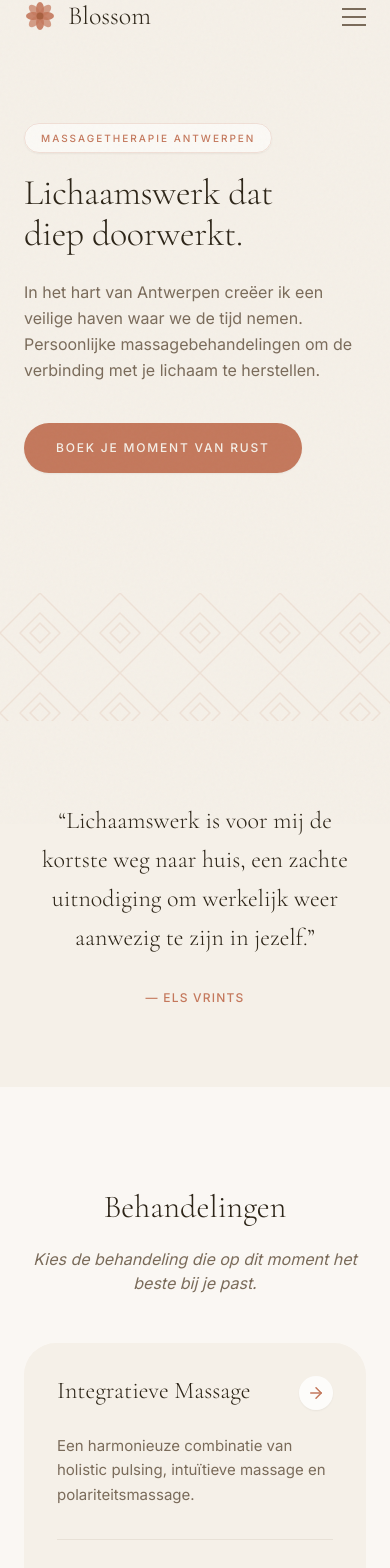
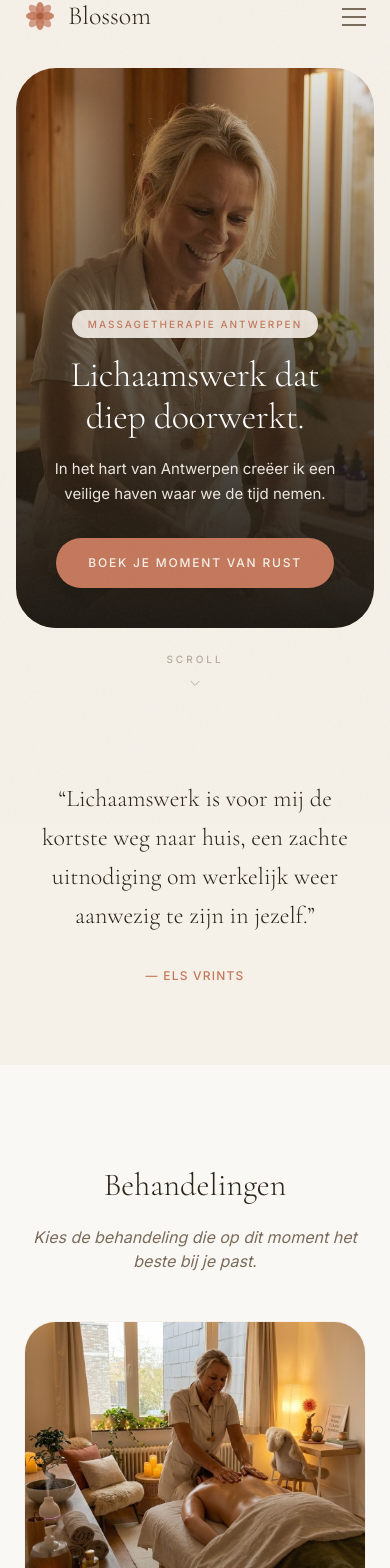
Before and after one commit to Finnjennen123/Blossom, a Next.js app: page / in a window 390 px wide. Shown: the part 20-1588 px from the top of the page. Built offline with nearby package versions, Linux system fonts and the light colour scheme.

Commit message:
feat: add customer reviews and enhanced contact section with booking CTA

```diff
--- a/next.config.ts
+++ b/next.config.ts
@@ -1,4 +1,5 @@
 import type { NextConfig } from "next";
+import path from "path";
 
 const nextConfig: NextConfig = {
   images: {
@@ -9,6 +10,7 @@ const nextConfig: NextConfig = {
       },
     ],
   },
+  outputFileTracingRoot: path.join(__dirname, './'),
 };
 
 export default nextConfig;
--- a/src/app/globals.css
+++ b/src/app/globals.css
@@ -68,3 +68,11 @@ body::after {
   opacity: 0;
   transform: translateY(30px);
 }
+
+@keyframes scroll-hint {
+  0%, 100% { transform: translateY(0); opacity: 0.5; }
+  50% { transform: translateY(6px); opacity: 0.9; }
+}
+.animate-scroll-hint {
+  animation: scroll-hint 2.2s ease-in-out infinite;
+}
--- a/src/app/layout.tsx
+++ b/src/app/layout.tsx
@@ -51,7 +51,7 @@ export default function RootLayout({
     "image": "https://blossom-massage.be/images/els/Els-main%20picture.jpg.avif",
     "@id": "https://blossom-massage.be",
     "url": "https://blossom-massage.be",
-    "telephone": siteConfig.business.phone,
+    ...(siteConfig.business.phone ? { "telephone": siteConfig.business.phone } : {}),
     "address": {
       "@type": "PostalAddress",
       "streetAddress": siteConfig.business.address,
@@ -61,8 +61,8 @@ export default function RootLayout({
     },
     "geo": {
       "@type": "GeoCoordinates",
-      "latitude": 51.1987654,
-      "longitude": 4.4012345
+      "latitude": 51.2089,
+      "longitude": 4.4023
     },
     "openingHoursSpecification": siteConfig.business.hours.map(h => ({
       "@type": "OpeningHoursSpecification",
--- a/src/app/over-els/page.tsx
+++ b/src/app/over-els/page.tsx
@@ -48,7 +48,7 @@ export default function AboutPage() {
           </p>
           <div className="text-clay text-base md:text-[18px] leading-relaxed max-w-[520px] space-y-6">
             <p>
-              Mijn reis in de world van massage begon vanuit een diep verlangen naar vertraging. In een wereld die altijd &apos;aan&apos; staat, zag ik hoe we het contact met ons eigen lichaam langzaam verliezen.
+              Mijn reis in de wereld van massage begon vanuit een diep verlangen naar vertraging. In een wereld die altijd &apos;aan&apos; staat, zag ik hoe we het contact met ons eigen lichaam langzaam verliezen.
             </p>
             <p>
               Doorheen de jaren heb ik me verdiept in integratieve massage, holistic pulsing, lomi lomi, crystal healing en polariteitsmassage. Wat begon als een persoonlijke zoektocht naar rust, groeide uit tot een passie om anderen te begeleiden naar diezelfde plek van verstilling.
--- a/src/app/page.tsx
+++ b/src/app/page.tsx
@@ -16,33 +16,60 @@ export default function Home() {
 
   return (
     <div className="pt-[72px] overflow-x-hidden w-full">
-      {/* Hero Section */}
-      <section className="relative px-6 md:px-12 pt-4 md:pt-10 pb-20 md:pb-32 max-w-[1200px] mx-auto grid grid-cols-1 md:grid-cols-[55%_45%] gap-8 lg:gap-20 items-center overflow-hidden md:overflow-visible min-h-[500px] md:min-h-0 rounded-[2.5rem] md:rounded-none mx-4 md:mx-auto mt-4 md:mt-0">
-        {/* Mobile background image and frosted glass */}
-        <div className="absolute inset-0 md:hidden -z-20">
+      {/* Mobile Hero — editorial image with overlay */}
+      <section className="md:hidden relative isolate mx-4 mt-4 rounded-[2.5rem] overflow-hidden min-h-[560px] flex items-end">
         <Image
           src={elsInActieImg}
-            alt="Achtergrond sfeerbeeld"
+          alt={`${business.owner} in actie tijdens een massagebehandeling`}
           fill
           className="object-cover"
           priority
         />
-        </div>
-        <div className="absolute inset-0 md:hidden bg-white/70 backdrop-blur-md -z-10" />
-
-        <div className="absolute top-0 left-0 w-[500px] h-[500px] bg-terracotta/5 rounded-full blur-3xl -z-10 pointer-events-none hidden md:block" />
-
-        <ScrollReveal stagger className="order-2 md:order-1 relative z-10 py-10 md:py-0">
-          <div className="inline-block mb-6">
-             <span className="bg-white/60 text-terracotta text-[10px] md:text-[11px] font-medium uppercase tracking-[0.2em] px-4 py-2 rounded-full border border-terracotta/20 shadow-sm">
+        <div className="absolute inset-0 bg-gradient-to-t from-night-earth via-dark-earth/70 to-dark-earth/10" />
+        <ScrollReveal stagger className="relative z-10 w-full text-center px-6 pb-10 pt-36">
+          <div className="inline-block mb-5">
+            <span className="bg-plaster/90 text-terracotta text-[10px] font-medium uppercase tracking-[0.2em] px-4 py-2 rounded-full shadow-sm backdrop-blur-sm">
               Massagetherapie Antwerpen
             </span>
           </div>
-          <h1 className="text-[clamp(36px,5.5vw,72px)] leading-[1.15] tracking-[-0.01em] mb-6 md:mb-8 font-serif text-dark-earth max-w-[600px]">
+          <h1 className="text-[36px] leading-[1.15] tracking-[-0.01em] mb-5 font-serif !text-white drop-shadow-[0_2px_12px_rgba(0,0,0,0.35)]">
             Lichaamswerk dat<br />
             diep doorwerkt.
           </h1>
-          <p className="text-clay text-base md:text-[18px] max-w-[440px] leading-relaxed mb-10">
+          <p className="text-plaster/95 text-[15px] leading-relaxed mb-8 max-w-[340px] mx-auto drop-shadow-[0_1px_6px_rgba(0,0,0,0.3)]">
+            In het hart van Antwerpen creëer ik een veilige haven waar we de tijd nemen.
+          </p>
+          <Link href="/boek" className="btn-primary inline-block">
+            Boek je moment van rust
+          </Link>
+        </ScrollReveal>
+      </section>
+
+      {/* Mobile scroll indicator */}
+      <div className="md:hidden flex justify-center pt-6 pb-2">
+        <div className="flex flex-col items-center gap-2 text-clay animate-scroll-hint">
+          <span className="text-[10px] font-medium uppercase tracking-[0.3em]">Scroll</span>
+          <svg width="16" height="16" viewBox="0 0 24 24" fill="none" stroke="currentColor" strokeWidth="1.5" strokeLinecap="round" strokeLinejoin="round">
+            <polyline points="6 9 12 15 18 9" />
+          </svg>
+        </div>
+      </div>
+
+      {/* Desktop Hero */}
+      <section className="hidden md:grid relative px-12 pt-10 pb-32 max-w-[1200px] mx-auto grid-cols-[55%_45%] gap-8 lg:gap-20 items-center">
+        <div className="absolute top-0 left-0 w-[500px] h-[500px] bg-terracotta/5 rounded-full blur-3xl -z-10 pointer-events-none" />
+
+        <ScrollReveal stagger className="relative z-10">
+          <div className="inline-block mb-6">
+             <span className="bg-white/60 text-terracotta text-[11px] font-medium uppercase tracking-[0.2em] px-4 py-2 rounded-full border border-terracotta/20 shadow-sm">
+               Massagetherapie Antwerpen
+             </span>
+          </div>
+          <h1 className="text-[clamp(36px,5.5vw,72px)] leading-[1.15] tracking-[-0.01em] mb-8 font-serif text-dark-earth max-w-[600px]">
+            Lichaamswerk dat<br />
+            diep doorwerkt.
+          </h1>
+          <p className="text-clay text-[18px] max-w-[440px] leading-relaxed mb-10">
             In het hart van Antwerpen creëer ik een veilige haven waar we de tijd nemen. Persoonlijke massagebehandelingen om de verbinding met je lichaam te herstellen.
           </p>
           <Link href="/boek" className="btn-primary inline-block">
@@ -50,7 +77,7 @@ export default function Home() {
           </Link>
         </ScrollReveal>
 
-        <ScrollReveal className="hidden md:block relative max-w-[400px] md:max-w-none mx-auto md:mx-0 order-1 md:order-2 mb-8 md:mb-0">
+        <ScrollReveal className="relative">
           <div className="absolute inset-0 bg-terracotta/5 translate-x-4 translate-y-4 rounded-t-full rounded-b-md -z-10" />
           <ArchImage
             src={elsInActieImg}
@@ -61,7 +88,7 @@ export default function Home() {
       </section>
 
       {/* Moroccan Divider */}
-      <MoroccanPattern variant="divider" opacity={12} />
+      <MoroccanPattern variant="divider" opacity={12} className="hidden md:block" />
 
       {/* Philosophy Quote */}
       <section className="py-20 md:py-24 px-6 md:px-12 text-center max-w-[1000px] mx-auto relative">
@@ -85,14 +112,25 @@ export default function Home() {
              </div>
           </ScrollReveal>
 
-          <div className="grid grid-cols-1 md:grid-cols-2 lg:grid-cols-4 gap-6">
+          <div className="grid grid-cols-1 md:grid-cols-2 lg:grid-cols-4 gap-6 items-start">
             {services.map((service, index) => (
               <ScrollReveal key={service.id} delay={index * 0.1}>
                 <Link
                   href={`/behandelingen/${service.slug}`}
-                  className="group block h-full bg-plaster rounded-[2rem] p-8 transition-all duration-500 hover:bg-white hover:shadow-xl hover:-translate-y-2 border border-transparent hover:border-sandstone/30 relative overflow-hidden"
+                  className="group flex flex-col h-full bg-plaster rounded-[2rem] transition-all duration-500 hover:bg-white hover:shadow-xl hover:-translate-y-2 border border-transparent hover:border-sandstone/30 relative overflow-hidden"
                 >
-                  <div className="relative z-10 flex flex-col h-full">
+                  <div className="relative aspect-[4/3] overflow-hidden">
+                    <Image
+                      src={service.image}
+                      alt={service.name}
+                      fill
+                      className="object-cover transition-transform duration-700 group-hover:scale-105"
+                      sizes="(max-width: 768px) 100vw, (max-width: 1024px) 50vw, 25vw"
+                      placeholder="blur"
+                    />
+                    <div className="absolute inset-0 bg-gradient-to-t from-dark-earth/20 via-transparent to-transparent" />
+                  </div>
+                  <div className="relative z-10 flex flex-col flex-1 p-8">
                     <div className="flex justify-between items-start mb-6">
                        <h3 className="text-[24px] font-serif text-dark-earth leading-tight">{service.name}</h3>
                        <div className="bg-white/80 p-2 rounded-full shadow-sm text-terracotta transition-transform duration-300 group-hover:translate-x-1 group-hover:-translate-y-1">
@@ -105,23 +143,28 @@ export default function Home() {
                     </p>
 
                     <div className="pt-6 border-t border-sandstone/40">
+                      {service.options ? (
+                        <>
                           <div className="flex items-center justify-between mb-2">
                             <span className="text-[11px] font-medium uppercase tracking-[0.15em] text-clay/60">Vanaf</span>
                             <span className="text-[18px] font-serif text-terracotta">&euro;{service.price}</span>
                           </div>
                           <div className="flex flex-wrap gap-2">
-                         {service.options ? (
-                           service.options.map(opt => (
+                            {service.options.map(opt => (
                               <span key={opt.slug} className="text-[10px] font-medium uppercase tracking-[0.1em] text-clay/80 bg-white/50 px-2.5 py-1 rounded-full border border-sandstone/20 shadow-sm">
                                 {opt.duration}
                               </span>
-                           ))
+                            ))}
+                          </div>
+                        </>
                       ) : (
+                        <div className="flex items-center justify-between">
                           <span className="text-[10px] font-medium uppercase tracking-[0.1em] text-clay/80 bg-white/50 px-2.5 py-1 rounded-full border border-sandstone/20 shadow-sm">
                             {service.duration}
                           </span>
+                          <span className="text-[18px] font-serif text-terracotta">&euro;{service.price}</span>
+                        </div>
                       )}
-                      </div>
                     </div>
                   </div>
                 </Link>
@@ -167,6 +210,61 @@ export default function Home() {
         </div>
       </section>
 
+      {/* Testimonials */}
+      <section className="py-24 md:py-32 px-6 md:px-12 relative">
+        <div className="max-w-[1200px] mx-auto">
+          <ScrollReveal>
+            <div className="text-center mb-12 md:mb-20">
+              <h2 className="text-[clamp(32px,5vw,56px)] font-serif text-dark-earth mb-4">Wat klanten zeggen</h2>
+              <p className="text-clay max-w-[500px] mx-auto italic">Ervaringen van mensen die de tijd namen voor zichzelf.</p>
+            </div>
+          </ScrollReveal>
+
+          <div className="grid grid-cols-1 md:grid-cols-3 gap-6 md:gap-8">
+            {[
+              {
+                quote: "Ik ging naar Els met chronische schouderpijn. Na drie sessies voelt mijn lichaam lichter dan in jaren. Haar rust werkt aanstekelijk.",
+                name: "Gert De ceuster",
+                location: "Antwerpen",
+                color: "bg-clay",
+              },
+              {
+                quote: "De eerste massage waar ik écht heb kunnen loslaten. Els voelt meteen aan waar het vastzit en neemt alle tijd voor je.",
+                name: "Maia Elien",
+                location: "Berchem",
+                color: "bg-terracotta",
+              },
+              {
+                quote: "Na een burn-out ben ik bij Els terechtgekomen. De holistic pulsing-sessies hebben me geholpen om weer in mijn lichaam te landen.",
+                name: "Bo debisschop",
+                location: "Antwerpen",
+                color: "bg-burnt-sienna",
+              },
+            ].map((t, i) => (
+              <ScrollReveal key={i} delay={i * 0.1}>
+                <figure className="h-full flex flex-col bg-white/70 rounded-[2rem] p-8 md:p-10 border border-sandstone/20 shadow-sm">
+                  <svg width="28" height="28" viewBox="0 0 24 24" fill="none" className="text-terracotta/60 mb-5 shrink-0" aria-hidden="true">
+                    <path d="M7 7h4v4H7v3a3 3 0 0 0 3 3h1v2h-1a5 5 0 0 1-5-5V9a2 2 0 0 1 2-2Zm10 0h4v4h-4v3a3 3 0 0 0 3 3h1v2h-1a5 5 0 0 1-5-5V9a2 2 0 0 1 2-2Z" fill="currentColor" />
+                  </svg>
+                  <blockquote className="font-serif text-[20px] md:text-[22px] leading-snug text-dark-earth mb-8 flex-grow">
+                    &ldquo;{t.quote}&rdquo;
+                  </blockquote>
+                  <figcaption className="pt-6 border-t border-sandstone/30 flex items-center gap-4">
+                    <div className={`w-10 h-10 rounded-full flex items-center justify-center text-white font-medium ${t.color}`}>
+                      {t.name.charAt(0)}
+                    </div>
+                    <div>
+                      <p className="text-[15px] font-medium text-dark-earth">{t.name}</p>
+                      <p className="text-[12px] uppercase tracking-[0.15em] text-clay/70 mt-1">{t.location}</p>
+                    </div>
+                  </figcaption>
+                </figure>
+              </ScrollReveal>
+            ))}
+          </div>
+        </div>
+      </section>
+
       {/* About Preview */}
       <section className="py-24 md:py-32 px-6 md:px-12 max-w-[1200px] mx-auto">
         <div className="grid grid-cols-1 md:grid-cols-[45%_55%] gap-12 md:gap-16 lg:gap-24 items-center">
@@ -194,17 +292,29 @@ export default function Home() {
       </section>
 
       {/* Location Section */}
-      <section className="py-24 md:py-32 px-6 md:px-12 bg-white/50 relative overflow-hidden">
+      <section id="contact" className="py-24 md:py-32 px-6 md:px-12 bg-white/50 relative overflow-hidden scroll-mt-24">
         <div className="max-w-[1200px] mx-auto bg-warm-sand rounded-[2rem] md:rounded-[3rem] p-8 md:p-20 relative overflow-hidden shadow-sm">
            <MoroccanPattern variant="background" opacity={4} className="absolute inset-0" />
            <div className="grid grid-cols-1 md:grid-cols-2 gap-12 md:gap-24 relative z-10">
               <ScrollReveal stagger>
-                <h2 className="text-[clamp(32px,4vw,48px)] font-serif text-dark-earth mb-8 md:mb-10">Bereikbaarheid</h2>
+                <h2 className="text-[clamp(32px,4vw,48px)] font-serif text-dark-earth mb-8 md:mb-10">Contact & Bereikbaarheid</h2>
                 <div className="space-y-10 md:space-y-12">
+                  <div className="grid grid-cols-1 sm:grid-cols-2 gap-8 md:gap-12">
                     <div className="group">
                       <p className="font-serif text-[22px] md:text-[24px] text-terracotta mb-3 md:mb-4">Adres</p>
                       <p className="text-[16px] md:text-[17px] text-clay leading-relaxed">{business.address}<br/>{business.city}</p>
                     </div>
+                    <div>
+                      <p className="font-serif text-[22px] md:text-[24px] text-terracotta mb-3 md:mb-4">Email</p>
+                      <a
+                        href={`mailto:${business.email}`}
+                        className="text-[16px] md:text-[17px] text-clay leading-relaxed hover:text-terracotta transition-colors underline underline-offset-4 decoration-terracotta/30"
+                      >
+                        {business.email}
+                      </a>
+                    </div>
+                  </div>
+
                   <div>
                     <p className="font-serif text-[22px] md:text-[24px] text-terracotta mb-4 md:mb-6">Praktijkuren</p>
                     <div className="grid grid-cols-1 gap-3 md:gap-4 text-[15px] md:text-[16px]">
@@ -219,12 +329,18 @@ export default function Home() {
                       ))}
                     </div>
                   </div>
+
+                  <div className="pt-4">
+                    <Link href="/boek" className="btn-primary inline-block">
+                      Boek een sessie
+                    </Link>
+                  </div>
                 </div>
               </ScrollReveal>
               <ScrollReveal>
                 <div className="h-full min-h-[300px] md:min-h-[400px] bg-white/40 rounded-[2rem] md:rounded-[2.5rem] overflow-hidden relative shadow-inner border border-white/60">
                    <iframe
-                     src="https://www.google.com/maps/embed?pb=!1m18!1m12!1m3!1d2500.444654320984!2d4.4012345!3d51.1987654!2m3!1f0!2f0!3f0!3m2!1i1024!2i768!4f13.1!3m3!1m2!1s0x47c3f70768e14e13%3A0x6a0c441b8c0c0c0c!2sVan%20Schoonbekestraat%2020%2C%202018%20Antwerpen%2C%20Belgium!5e0!3m2!1snl!2sbe!4v1712930000000!5m2!1snl!2sbe"
+                     src="https://maps.google.com/maps?q=Van+Schoonbekestraat+20,+2018+Antwerpen&hl=nl&z=16&output=embed"
                      width="100%"
                      height="100%"
                      title="Locatie van Blossom in Antwerpen"
--- a/src/components/Footer.tsx
+++ b/src/components/Footer.tsx
@@ -6,7 +6,7 @@ const Footer = () => {
   const { business } = siteConfig;
 
   return (
-    <footer id="contact" className="bg-night-earth text-linen py-24 px-6 md:px-12">
+    <footer className="bg-night-earth text-linen py-24 px-6 md:px-12">
       <div className="max-w-[1200px] mx-auto grid grid-cols-1 md:grid-cols-3 gap-16 md:gap-8">
         <div>
           <div className="flex items-center gap-3 mb-6">
```
Also changed, not shown: src/app/boek/page.tsx (+24 -8 lines), src/components/Navigation.tsx (+17 -18 lines). Lines whose indentation alone changed are shown as unchanged.
